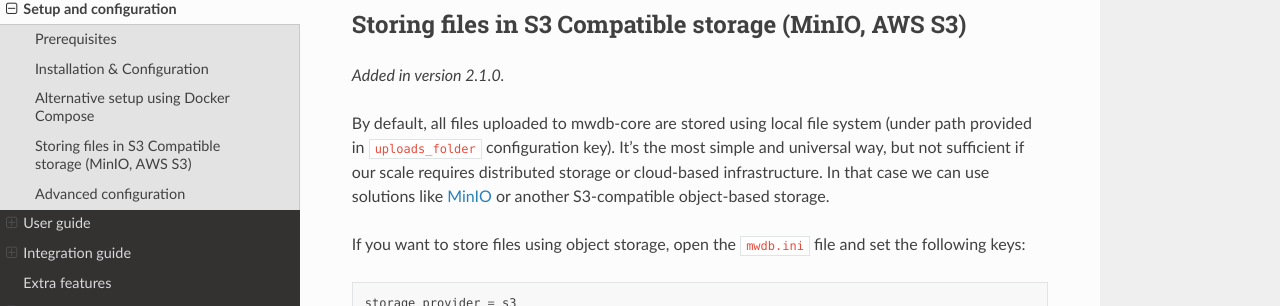
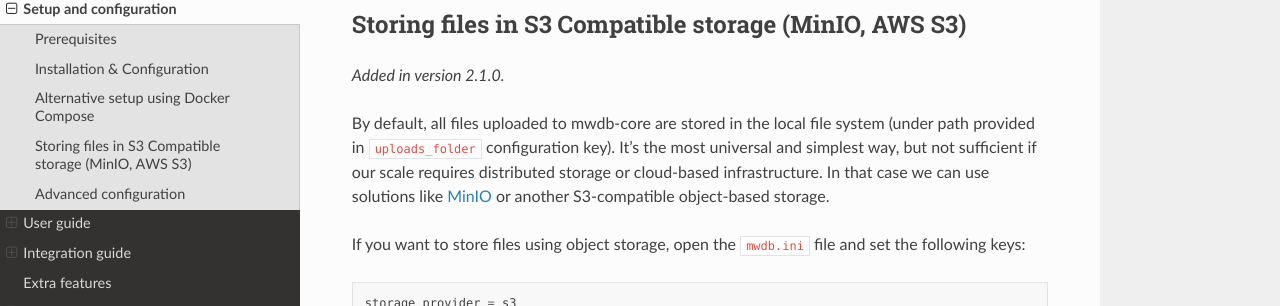
Before and after one commit to CERT-Polska/mwdb-core, a Sphinx documentation site: the page built from docs/setup-and-configuration.rst, in a window 1280 px wide and 900 px high, scrolled down 3587 px. Shown: the part 144-450 px from the top of the window. Built offline with Sphinx 7.4.7 and the Read the Docs theme 2.0.0, drawn with Linux system fonts in a browser that asks for light colours.

Commit message:
Apply suggestions from code review
Co-authored-by: msm-code <msm@tailcall.net>

```diff
--- a/docs/setup-and-configuration.rst
+++ b/docs/setup-and-configuration.rst
@@ -175,8 +175,8 @@ Storing files in S3 Compatible storage (MinIO, AWS S3)
 
 .. versionadded:: 2.1.0
 
-By default, all files uploaded to mwdb-core are stored using local file system (under path provided in ``uploads_folder`` configuration key).
-It's the most simple and universal way, but not sufficient if our scale requires distributed storage or cloud-based infrastructure.
+By default, all files uploaded to mwdb-core are stored in the local file system (under path provided in ``uploads_folder`` configuration key).
+It's the most universal and simplest way, but not sufficient if our scale requires distributed storage or cloud-based infrastructure.
 In that case we can use solutions like `MinIO <https://min.io/>`_ or another S3-compatible object-based storage.
 
 If you want to store files using object storage, open the ``mwdb.ini`` file and set the following keys:
```
